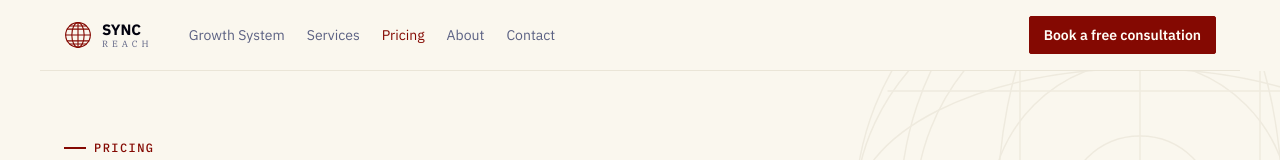
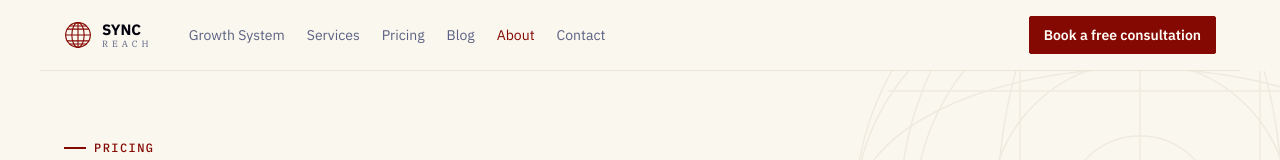
Before and after one commit to SyncReach/SyncReach.github.io, an Eleventy site: page pricing.html in a window 1280 px wide. Shown: the top 160 px of the page. Built offline with nearby package versions, Linux system fonts and the light colour scheme; Eleventy itself is replaced by a stand-in of ours; files that its build step writes are made by us from their sources.

Commit message:
Update pricing.html

```diff
--- a/pricing.html
+++ b/pricing.html
@@ -105,7 +105,7 @@
     <span class="brand__name"><b>SYNC</b><span>REACH</span></span>
   </a>
   <div class="nav__links">
-    <a href="/#system">Growth System</a><a href="/services">Services</a><a href="/pricing" aria-current="page">Pricing</a><a href="/about">About</a><a href="/contact">Contact</a>
+    <a href="/#system">Growth System</a><a href="/services">Services</a><a href="/pricing">Pricing</a><a href="/blog">Blog</a><a href="/about" aria-current="page">About</a><a href="/contact">Contact</a>
   </div>
   <span class="nav__sp"></span>
   <div class="nav__right">
```
